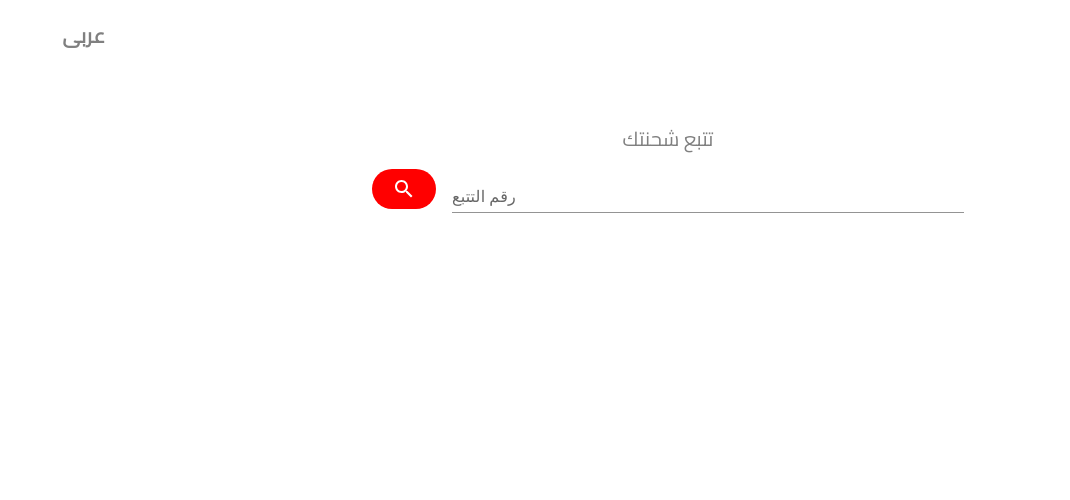
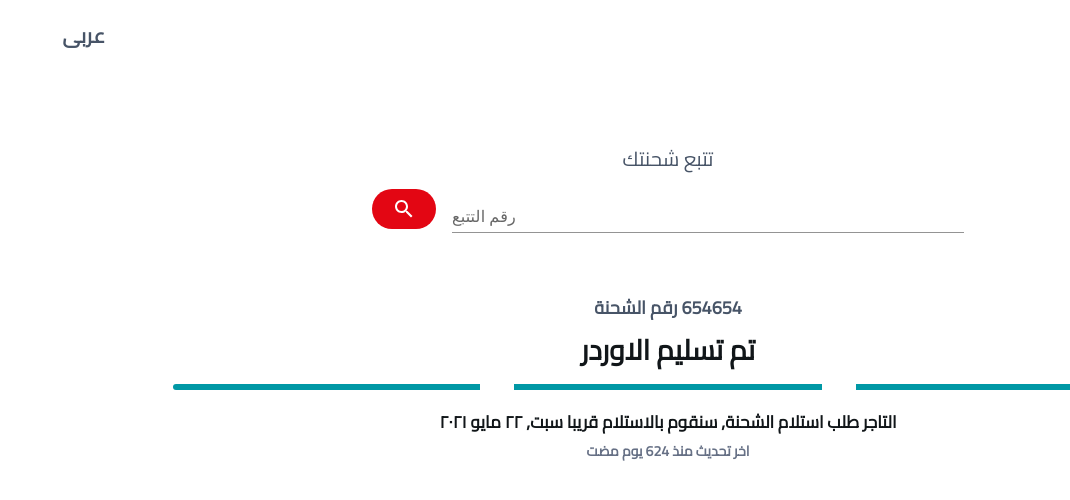
Before and after one commit to MagedNabil/Bosta, a React (Create React App) app: page / in a window 1280 px wide. Shown: the top 500 px of the page, without its empty margins (210-1280 px from the left). Built offline with nearby package versions, Linux system fonts and the light colour scheme.

Commit message:
result t&f components

```diff
--- a/src/App.js
+++ b/src/App.js
@@ -1,6 +1,9 @@
 import './App.css';
 import ResponsiveAppBar from './components/Navbar'
 import BasicTextFields from './components/Search'
+// import ResultF from './components/ResultF'
+import ResultT from './components/ResultT'
+
 
 
 function App() {
@@ -9,6 +12,8 @@ function App() {
 
       <ResponsiveAppBar />
       <BasicTextFields />
+      {/* <ResultF /> */}
+      <ResultT />
     </div>
   );
 }
--- a/src/components/LangBtn.jsx
+++ b/src/components/LangBtn.jsx
@@ -25,7 +25,7 @@ export default function BasicMenu() {
                     fontFamily: 'cairo',
                     fontSize: '20px',
                     fontWeight: 900,
-                    color: 'gray'
+                    color: '#475467'
                 }}
             >
                 عربى
--- a/src/components/Navbar.jsx
+++ b/src/components/Navbar.jsx
@@ -30,7 +30,7 @@ function ResponsiveAppBar() {
                             fontFamily: 'cairo',
                             fontSize: '30px',
                             fontWeight: 900,
-                            color: 'red',
+                            color: '#E30613',
                             textDecoration: 'none',
                         }}>بوسطة</span>
 
--- a/src/components/ResultT.jsx
+++ b/src/components/ResultT.jsx
@@ -0,0 +1,56 @@
+import React from 'react';
+import "@fontsource/cairo";
+
+
+
+const ResultT = () => {
+    return (
+        <div style={{
+            paddingTop: '50px'
+
+        }}>
+            <span style={{
+                fontFamily: 'cairo',
+                fontSize: '18px',
+                fontWeight: 600,
+                color: '#475467',
+                textDecoration: 'none',
+            }}> 654654 رقم الشحنة </span><br></br>
+            <span style={{
+                fontFamily: 'cairo',
+                fontSize: '28px',
+                fontWeight: 600,
+                color: '#111619',
+                textDecoration: 'none',
+            }}>   تم تسليم الاوردر </span>
+            <div style={{
+                display: 'flex',
+                alignContent: 'center',
+                justifyContent: 'space-between',
+                paddingRight: '10%',
+                paddingLeft: '10%',
+                height: '30px'
+            }}>
+                <hr style={{ width: '30%', height: '20%', backgroundColor: '#0098A5', border: '5px #0098A5', borderRadius: "0px 5px 5px 0px" }}></hr>
+                <hr style={{ width: '30%', height: '20%', backgroundColor: '#0098A5', border: '5px #0098A5', }}></hr>
+                <hr style={{ width: '30%', height: '20%', backgroundColor: '#0098A5', border: '5px #0098A5', borderRadius: "5px 0px 0px 5px" }}></hr>
+            </div>
+            <span style={{
+                fontFamily: 'cairo',
+                fontSize: '17px',
+                fontWeight: 600,
+                color: '#111619',
+                textDecoration: 'none',
+            }}>  التاجر طلب استلام الشحنة, سنقوم بالاستلام قريبا سبت, ٢٢ مايو ٢٠٢١</span><br></br>
+            <span style={{
+                fontFamily: 'cairo',
+                fontSize: '14px',
+                fontWeight: 600,
+                color: '#667085',
+                textDecoration: 'none',
+            }}> اخر تحديث منذ 624 يوم مضت</span>
+        </div>
+    );
+};
+
+export default ResultT;
--- a/src/components/Search.jsx
+++ b/src/components/Search.jsx
@@ -9,14 +9,14 @@ import "@fontsource/cairo";
 export default function BasicTextFields() {
     return (
         <section style={{
-            paddingTop: '50px'
+            paddingTop: '70px'
 
         }}>
             <span style={{
                 fontFamily: 'cairo',
                 fontSize: '20px',
                 fontWeight: 400,
-                color: 'gray',
+                color: '#475467',
                 textDecoration: 'none',
             }}>تتبع شحنتك</span>
             <Box
@@ -35,7 +35,7 @@ export default function BasicTextFields() {
             >
 
                 <TextField id="standard-basic" label="رقم التتبع" variant="standard" style={{ textAlign: 'right' }} />
-                <Button style={{ backgroundColor: "red", color: 'white', width: '25px', height: '40px', borderRadius: '25px' }}>
+                <Button style={{ backgroundColor: "#E30613", color: 'white', width: '25px', height: '40px', borderRadius: '25px' }}>
                     <SearchIcon />
                 </Button>
             </Box>
```
Also changed, not shown: src/components/ResultF.jsx (+36 -0 lines).
